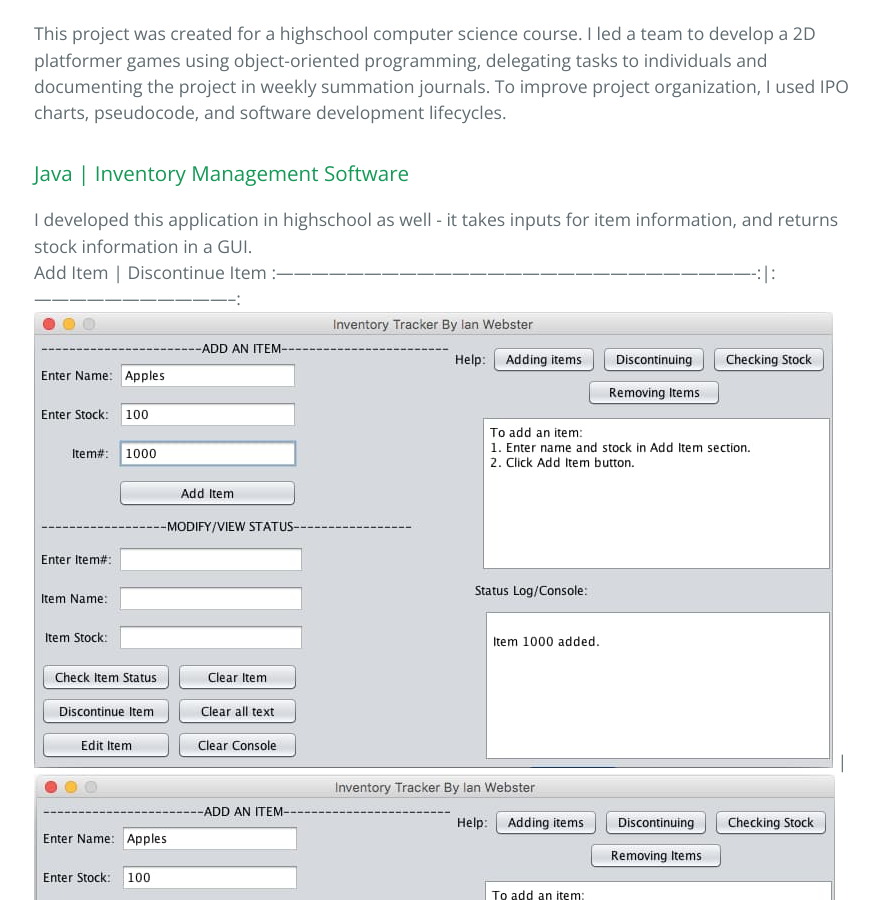
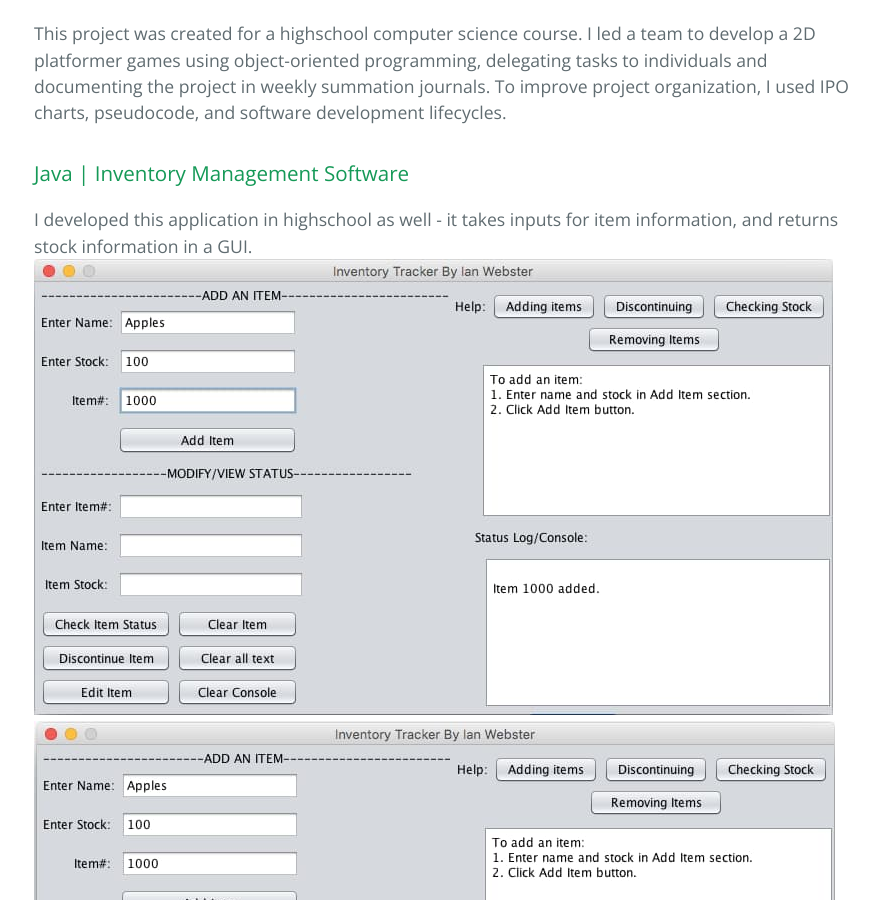
Before and after one commit to yixin0829/Cayman, a Jekyll site: the page built from project-library.md, in a window 1280 px wide and 900 px high, scrolled down 4156 px. Shown: the whole window, without its empty margins (190-1069 px from the left). Built offline with Jekyll 4.4.1, drawn with Linux system fonts in a browser that asks for light colours.

Commit message:
Update project-library.md

```diff
--- a/project-library.md
+++ b/project-library.md
@@ -50,9 +50,7 @@ This project was created for a highschool computer science course. I led a team
 
 ### Java | Inventory Management Software
 I developed this application in highschool as well - it takes inputs for item information, and returns stock information in a GUI.
-Add Item                                                                            |  Discontinue Item
-:----------------------------------------------------------------------------------:|:-----------------------------------:
-![InventoryTracker_AddItem](/assets/Project_Pictures/InventoryTracker_AddItem.jpg)  | ![InventoryTracker_DiscontinueItem](/assets/Project_Pictures/InventoryTracker_DeleteItem.jpg)
+![InventoryTracker_AddItem](/assets/Project_Pictures/InventoryTracker_AddItem.jpg) ![InventoryTracker_DiscontinueItem](/assets/Project_Pictures/InventoryTracker_DeleteItem.jpg)
 
 ### MATLAB | Robot Position Curve Fitting
 I have significant experience programming in MATLAB, using scripts for techniques such as vector and matrix operations, numeric and symbolic computation, 2D and 3D graphing, polynomial curve fitting, derivatives, linear systems, and parameterization. Using MATLAB, I imported robot position data and used polynomial curve-fitting techniques to find optimal models for position, velocity and acceleration.
```
